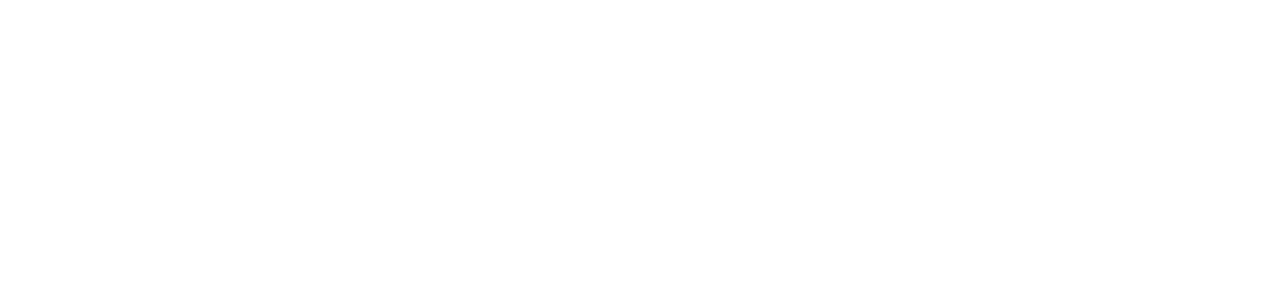
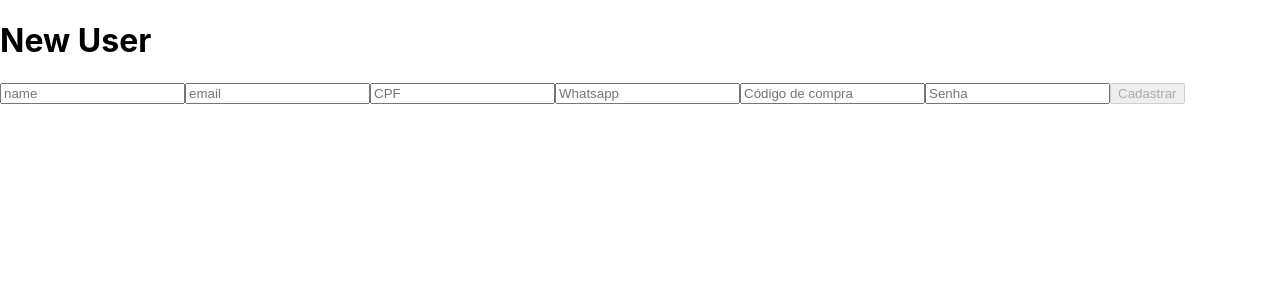
Before and after one commit to SamuelMorais030202/tiktok-project, a React (Create React App) app: page /new-user in a window 1280 px wide. Shown: the top 300 px of the page. Built offline with nearby package versions, Linux system fonts and the light colour scheme.

Commit message:
Desenvolvendo a página de novo usuário

```diff
--- a/src/App.js
+++ b/src/App.js
@@ -5,6 +5,7 @@
 import MainPage from "./pages/MainPage";
 import PrivacyPolicy from "./pages/PrivacyPolicy";
 import TermsOfUse from "./pages/TermsOfUse";
+import NewUser from "./pages/newUser";
 
 export default function App () {
   return (
@@ -14,6 +15,7 @@
         <Route path="/about" component={ MainPage } />
         <Route path="/privacy-policy" component={ PrivacyPolicy } />
         <Route path="/terms" component={ TermsOfUse } />
+        <Route path="/new-user" component={ NewUser } />
       </Switch>
     </div>
   );
--- a/src/pages/Login.jsx
+++ b/src/pages/Login.jsx
@@ -1,6 +1,9 @@
 import React from "react";
+import { useHistory } from "react-router-dom";
 
 export default function Login (){
+  const history = useHistory();
+
   return (
     <div>
       <h1>Bem vindo!</h1>
@@ -15,7 +18,7 @@
         <button>Entrar</button>
       </div>
       <div>
-        <h3>Novo usuário? clique aqui.</h3>
+        <button onClick={ () => history.push('/new-user')}>Novo usuário? clique aqui.</button>
         <p>Política de Privacidade</p>
         <p>Termos de Uso</p>
       </div>
--- /dev/null
+++ b/src/pages/newUser.jsx
@@ -0,0 +1,109 @@
+import React, { useState } from "react";
+import { useHistory } from "react-router-dom";
+
+export default function NewUser() {
+  const [dateUser, setDateUser] = useState({
+    nameNewUser: '',
+    emailNewUser: '',
+    cpfNewUser: '',
+    WhatsappNewUser: '',
+    cdNewUser: '',
+    passwordNewUser: '',
+  });
+
+  const history = useHistory();
+
+  const handelChange = ({ target }) => {
+    setDateUser({
+      ...dateUser,
+      [target.name]: target.value,
+    })
+  };
+
+  const handleClick = () => {
+    history.push('/about');
+  }
+
+  const validatePassword = dateUser.passwordNewUser.length > 3;
+  const validateWahts = dateUser.WhatsappNewUser.length > 8;
+  const validateName = dateUser.nameNewUser.length > 2;
+  const validateCd = dateUser.cdNewUser.length === 4;
+  const validateCpf = dateUser.cpfNewUser.length === 11;
+  const validateEmail = dateUser.emailNewUser.includes("@") && dateUser.emailNewUser.includes('.com');
+  const validate = validateName && validateEmail && validateCpf && validateWahts && validatePassword && validateCd
+
+  return (
+    <div>
+      <h1>New User</h1>
+      <div>
+        <label htmlFor="name">
+          <input
+            type="text"
+            value={ dateUser.nameNewUser }
+            name="nameNewUser"
+            id="name"
+            placeholder="name"
+            onChange={ (e) => handelChange(e) }
+          />
+        </label>
+        <label htmlFor="email">
+          <input
+            type="text"
+            value={ dateUser.emailNewUser }
+            name="emailNewUser"
+            id="email"
+            placeholder="email"
+            onChange={ (e) => handelChange(e) }
+          />
+        </label>
+        <label htmlFor="cpf">
+          <input
+            type="number"
+            value={ dateUser.cpfNewUser }
+            name="cpfNewUser"
+            id="cpf"
+            placeholder="CPF"
+            onChange={ (e) => handelChange(e) }
+          />
+        </label>
+        <label htmlFor="watss">
+          <input
+            type="number"
+            value={ dateUser.WhatsappNewUser }
+            name="WhatsappNewUser"
+            id="watss"
+            placeholder="Whatsapp"
+            onChange={ (e) => handelChange(e) }
+          />
+        </label>
+        <label htmlFor="cd">
+          <input
+            type="number"
+            value={ dateUser.cdNewUser }
+            name="cdNewUser"
+            id="cd"
+            placeholder="Código de compra"
+            onChange={ (e) => handelChange(e) }
+          />
+        </label>
+        <label htmlFor="password">
+          <input
+            type="password"
+            value={ dateUser.passwordNewUser }
+            name="passwordNewUser"
+            id="password"
+            placeholder="Senha"
+            onChange={ (e) => handelChange(e) }
+          />
+        </label>
+        <button
+          type="button"
+          disabled={ !validate }
+          onClick={ handleClick }
+        >
+          Cadastrar
+        </button>
+      </div>
+    </div>
+  )
+}
```
